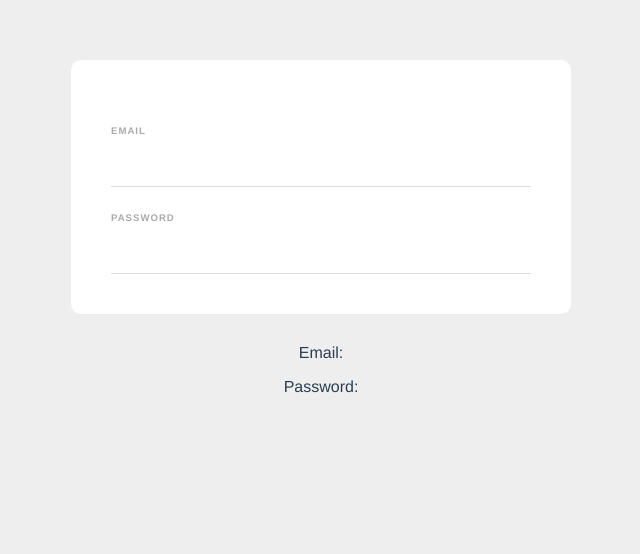
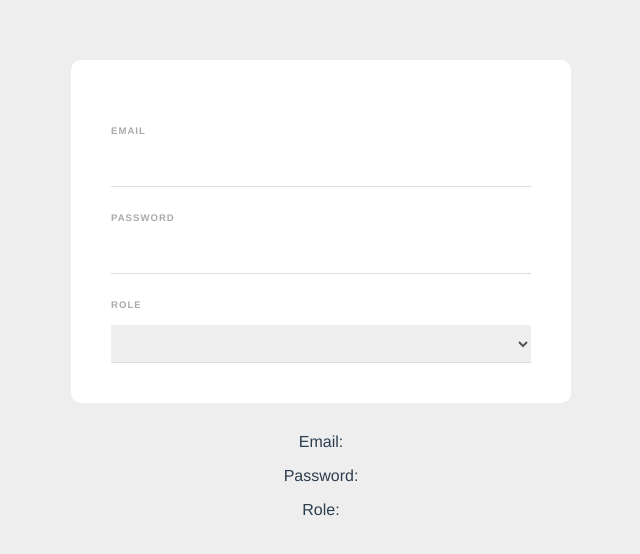
Before and after one commit to NNEUID/vue-3-forms, a Vue app: page / in a window 1280 px wide. Shown: the top 554 px of the page, without its empty margins (319-959 px from the left). Built offline with nearby package versions, Linux system fonts and the light colour scheme.

Commit message:
select fields

```diff
--- a/src/components/SignupForm.vue
+++ b/src/components/SignupForm.vue
@@ -2,11 +2,19 @@
   <form>
     <label>Email</label>
     <input type="email" required v-model="email">
+
     <label>Password</label>
     <input type="password" required v-model="password">
+
+    <label>Role</label>
+    <select v-model="role">
+        <option value="Developer">Web Developer</option>
+        <option value="Designer">Web Designer</option>
+    </select>
   </form>
   <p>Email: {{ email }}</p>
   <p>Password: {{ password }}</p>
+  <p>Role: {{ role }}</p>
 </template>
 
 <script>
@@ -14,7 +22,8 @@
     data() {
         return {
             email: '',
-            password: ''
+            password: '',
+            role: ''
         }
     }
 }
@@ -40,7 +49,7 @@
     font-weight: bold;
 }
 
-input {
+input, select {
     display: block;
     padding: 10px 6px;
     width: 100%;
```
